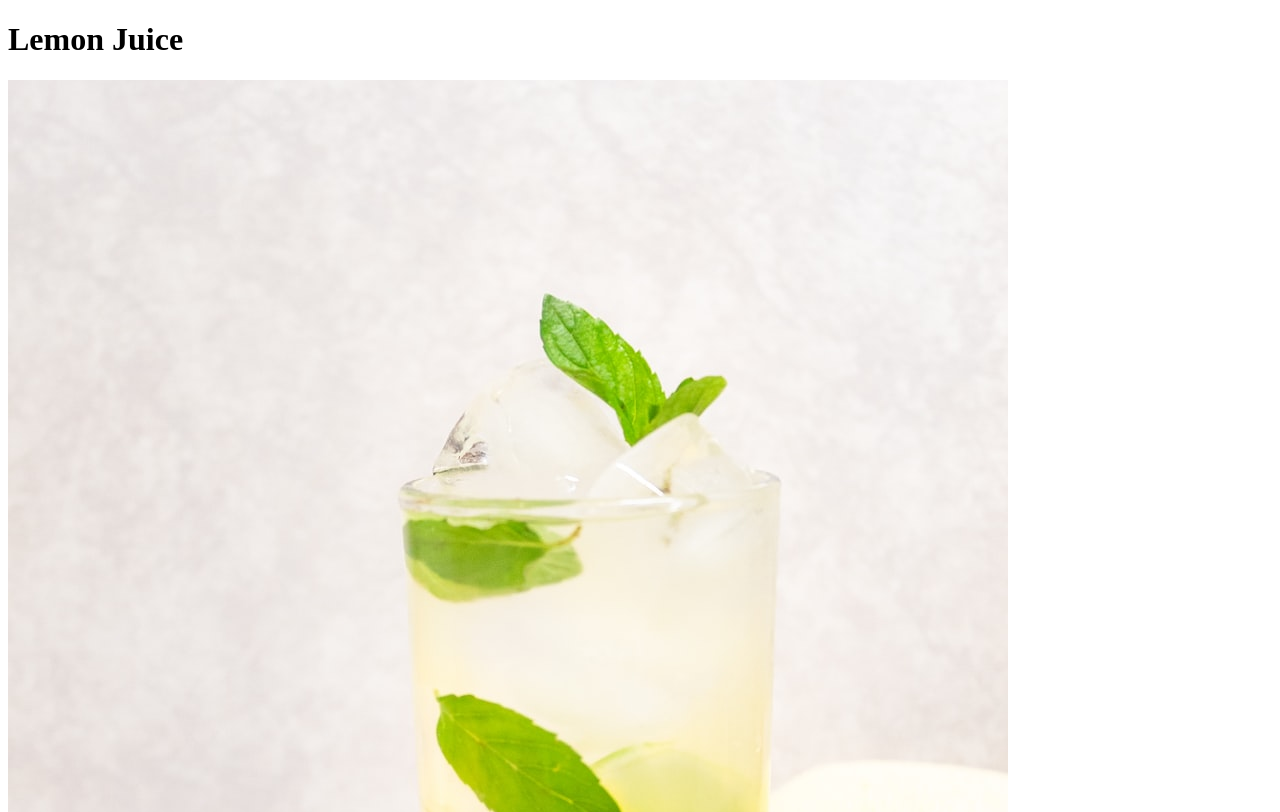
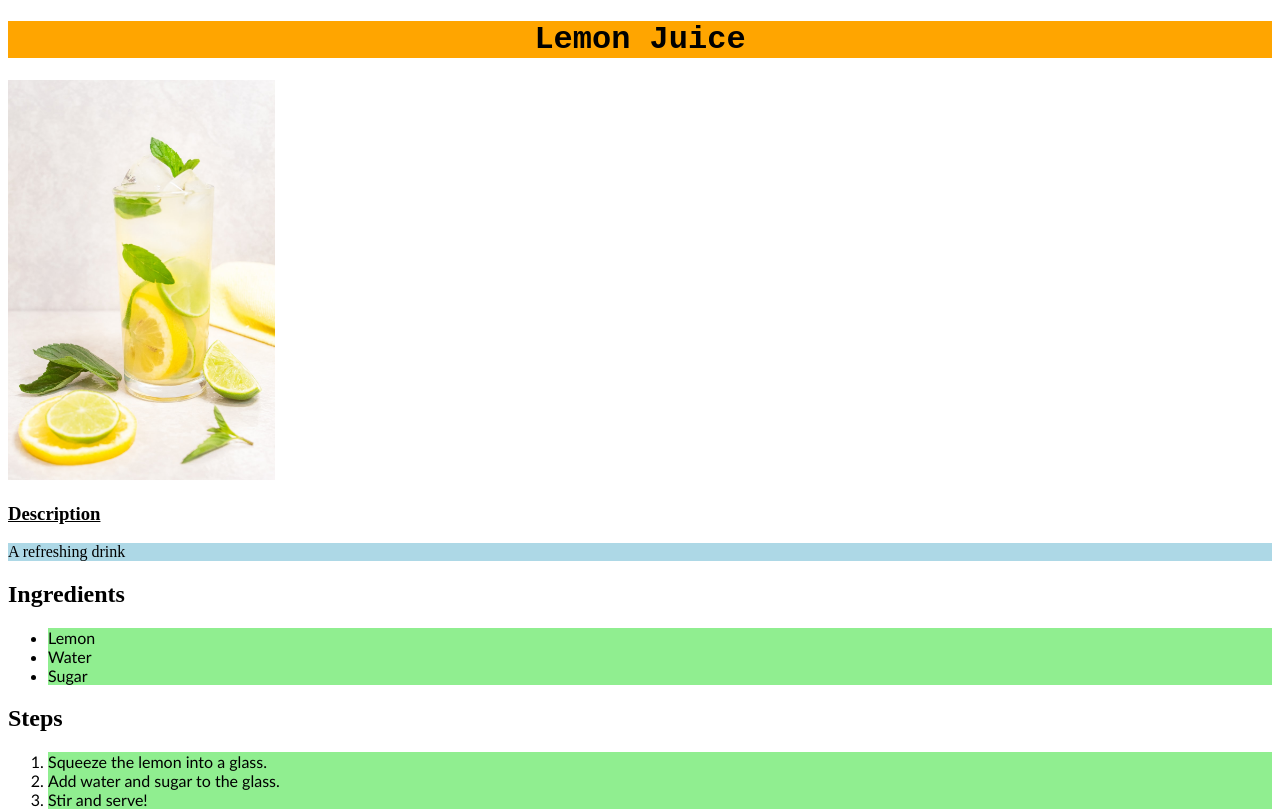
Before and after one commit to Var-run/odin-recipes, a plain HTML site: page recipes/lemon_juice.html in a window 1280 px wide. Shown: the top 812 px of the page. Drawn offline with Linux system fonts and the light colour scheme.

Commit message:
Add css to all pages

```diff
--- a/recipes/lemon_juice.html
+++ b/recipes/lemon_juice.html
@@ -5,6 +5,7 @@
     <meta http-equiv="X-UA-Compatible" content="IE=edge">
     <meta name="viewport" content="width=device-width, initial-scale=1.0">
     <title>Lemon Juice</title>
+    <link rel="stylesheet" href="../styles.css">
 </head>
 <body>
     <h1> Lemon Juice </h1>
--- /dev/null
+++ b/styles.css
@@ -0,0 +1,24 @@
+h1{
+    background-color: orange;
+    text-align: center;
+    font-family: 'Courier New', Courier, monospace;
+}
+
+li{
+    background-color: lightgreen;
+    font-family: 'Gill Sans', 'Gill Sans MT', Calibri, 'Trebuchet MS', sans-serif;
+}
+
+p{
+    background-color: lightblue;
+    font-family: 'Times New Roman', Times, serif;
+}
+
+img{
+    width: auto;
+    height:400px;
+}
+
+h3{
+    text-decoration: underline ;
+}
```
Also changed, not shown: index.html (+1 -0 lines), recipes/biryani.html (+1 -0 lines), recipes/soup.html (+1 -0 lines).
